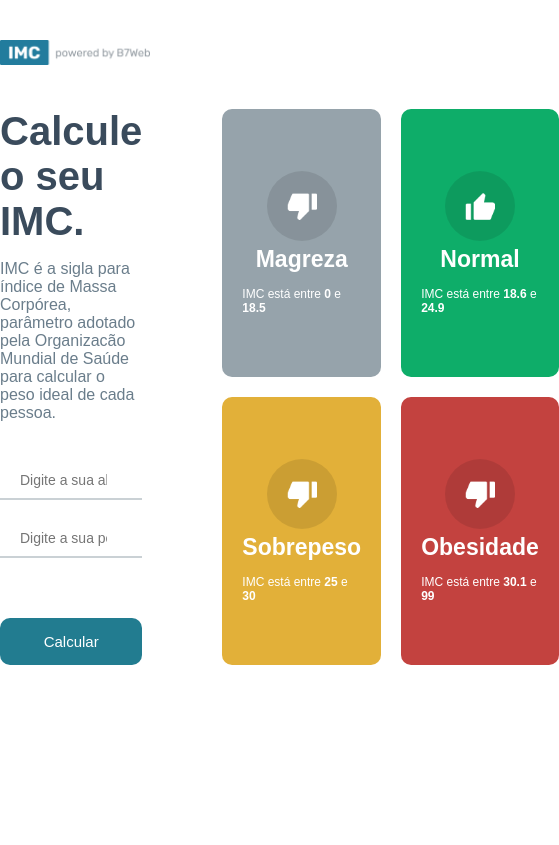
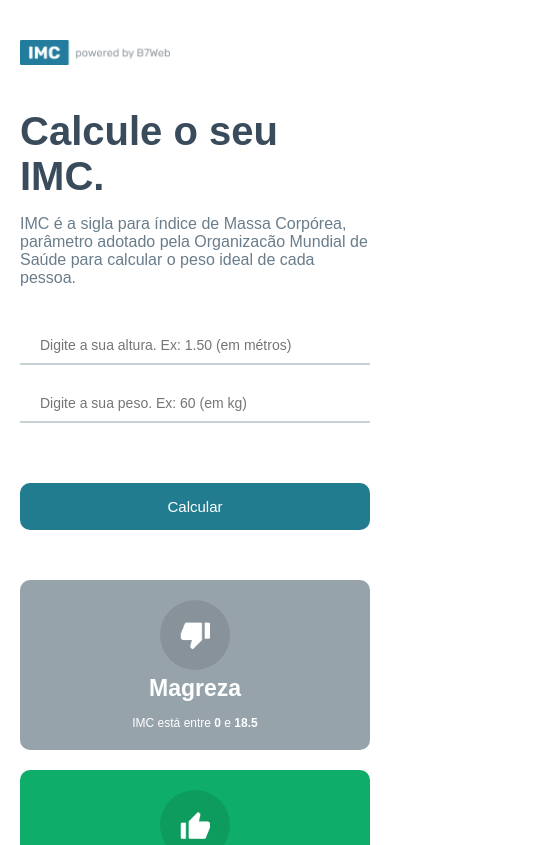
Before and after one commit to Feelps333/app-calc-imc, a React (Create React App) app: page / in a window 390 px wide. Shown: the top 845 px of the page, 559 px wide, since content can reach past the window. Built offline with nearby package versions, Linux system fonts and the light colour scheme.

Commit message:
version.1.0.8

```diff
--- a/src/App.module.css
+++ b/src/App.module.css
@@ -3,14 +3,21 @@
 }
 body {
   font-family: Arial, Helvetica, sans-serif;
+  padding: 0;
+  margin: 0;
+}
+.main {
+  padding-bottom: 50px;
 }
 .headerContainer {
   max-width:  900px;
+  width: 100%;
   margin: 40px auto;
 }
 .container {
   display: flex;
   max-width: 900px;
+  width: 100%;
   margin: auto;
 }
 .container .leftSide {
@@ -90,3 +97,29 @@
 .container .rightSide .rightArrow:hover {
   opacity: .9;
 }
+@media (max-width: 770px) {
+  .headerContainer {
+    padding: 0 20px;
+  }
+  .container {
+    padding: 0 20px;
+    flex-direction: column;
+  }
+  .container .leftSide {
+    margin-right: 0;
+  }
+  .container .rightSide {
+    margin-left: 0;
+    margin-top: 50px;
+  }
+  .container .rightSide .rightArrow {
+    margin-left: 0;
+    margin-top: 0;
+    border-radius: 10px;
+  }
+}
+@media (max-width: 430px) {
+  .container .rightSide .grid {
+    grid-template-columns: 1fr;
+  }
+}
```
